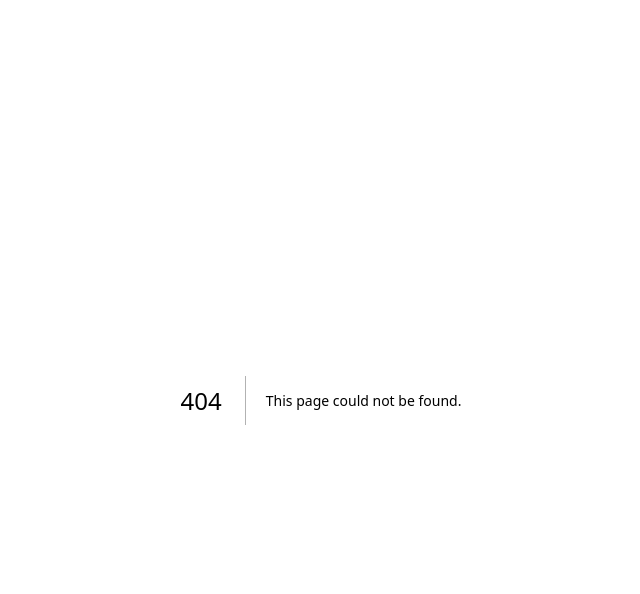
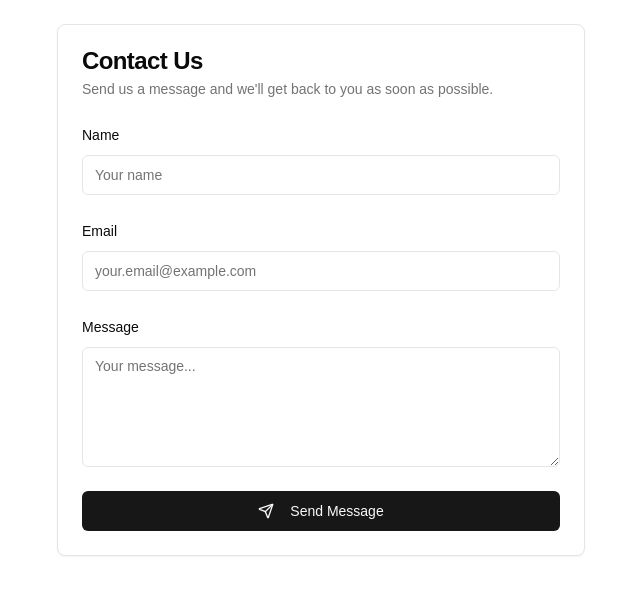
Before and after one commit to kanamesasaki/psychroid, a Next.js app in the folder web/: page /contact in a window 1280 px wide. Before the commit this address had no page. Shown: the top 594 px of the page, without its empty margins (319-959 px from the left). Built offline with nearby package versions, Linux system fonts and the light colour scheme.

Commit message:
Add Process input card and contact form

```diff
--- /dev/null
+++ b/web/app/contact/page.tsx
@@ -0,0 +1,112 @@
+"use client";
+
+import { useState } from 'react';
+import { Card, CardContent, CardDescription, CardHeader, CardTitle } from "@/components/ui/card";
+import { Input } from "@/components/ui/input";
+import { Textarea } from "@/components/ui/textarea";
+import { Button } from "@/components/ui/button";
+import { Label } from "@/components/ui/label";
+import { Send } from "lucide-react"; // アイコン用
+
+const Contact = () => {
+    const [formData, setFormData] = useState({
+        name: '',
+        email: '',
+        message: '',
+    });
+    const [status, setStatus] = useState('');
+
+    const handleChange = (
+        e: React.ChangeEvent<HTMLInputElement | HTMLTextAreaElement>
+    ) => {
+        setFormData({ ...formData, [e.target.name]: e.target.value });
+    };
+
+    const handleSubmit = async (e: React.FormEvent) => {
+        e.preventDefault();
+        setStatus('Sending...');
+        try {
+            const res = await fetch('/api/contact', {
+                method: 'POST',
+                headers: { 'Content-Type': 'application/json' },
+                body: JSON.stringify(formData),
+            });
+
+            if (res.ok) {
+                setStatus('Message sent successfully!');
+                setFormData({ name: '', email: '', message: '' });
+            } else {
+                const json = await res.json();
+                setStatus(`Error: ${json.error}`);
+            }
+        } catch (error) {
+            setStatus('Error submitting the form');
+        }
+    };
+
+    return (
+        <div className="max-w-xl mx-auto p-6">
+            <Card>
+                <CardHeader>
+                    <CardTitle>Contact Us</CardTitle>
+                    <CardDescription>
+                        Send us a message and we'll get back to you as soon as possible.
+                    </CardDescription>
+                </CardHeader>
+                <CardContent>
+                    {status && (
+                        <div className={`mb-4 p-4 rounded-md ${status === 'Sending...' ? 'bg-blue-50 text-blue-700' :
+                                status.startsWith('Error') ? 'bg-red-50 text-red-700' :
+                                    'bg-green-50 text-green-700'
+                            }`}>
+                            {status}
+                        </div>
+                    )}
+                    <form onSubmit={handleSubmit} className="space-y-6">
+                        <div className="space-y-2">
+                            <Label htmlFor="name">Name</Label>
+                            <Input
+                                id="name"
+                                name="name"
+                                value={formData.name}
+                                onChange={handleChange}
+                                placeholder="Your name"
+                                required
+                            />
+                        </div>
+                        <div className="space-y-2">
+                            <Label htmlFor="email">Email</Label>
+                            <Input
+                                id="email"
+                                name="email"
+                                type="email"
+                                value={formData.email}
+                                onChange={handleChange}
+                                placeholder="your.email@example.com"
+                                required
+                            />
+                        </div>
+                        <div className="space-y-2">
+                            <Label htmlFor="message">Message</Label>
+                            <Textarea
+                                id="message"
+                                name="message"
+                                value={formData.message}
+                                onChange={handleChange}
+                                placeholder="Your message..."
+                                className="min-h-[120px]"
+                                required
+                            />
+                        </div>
+                        <Button type="submit" className="w-full">
+                            <Send className="w-4 h-4 mr-2" />
+                            Send Message
+                        </Button>
+                    </form>
+                </CardContent>
+            </Card>
+        </div>
+    );
+};
+
+export default Contact;
--- a/web/components/Chart.tsx
+++ b/web/components/Chart.tsx
@@ -4,6 +4,7 @@ import { useEffect, useRef, useState } from 'react';
 import * as d3 from 'd3';
 import { Point, Line, State } from '../app/page';
 import { Button } from './ui/button';
+import { Download } from "lucide-react"; // アイコン用
 
 interface ChartProps {
     lines: Line[];
@@ -93,6 +94,7 @@ const Chart = ({ lines, initialState }: ChartProps) => {
         setXMax(xMaxNew);
         setYMin(yMinNew);
         setYMax(yMaxNew);
+        console.log('XY range:', xMinNew, xMaxNew, yMinNew, yMaxNew);
 
         // Set scales based on min/max values
         const xScale = d3.scaleLinear()
@@ -303,7 +305,10 @@ const Chart = ({ lines, initialState }: ChartProps) => {
     return (
         <div className="w-full">
             <svg ref={svgRef} className="w-full h-auto"></svg>
-            <Button onClick={exportSVG} className="mb-2">Export SVG</Button>
+            <Button onClick={exportSVG} className="mb-2">
+                <Download className="mr-1" />
+                Export SVG
+            </Button>
         </div>
     );
 }
--- a/web/components/Process.tsx
+++ b/web/components/Process.tsx
@@ -3,6 +3,7 @@
 import React, { useState } from "react";
 import ProcessCard, { ProcessData } from "./ProcessCard";
 import { Button } from "./ui/button";
+import { SquarePlus } from "lucide-react"; // アイコン用
 
 const Process = () => {
     const [processes, setProcesses] = useState<ProcessData[]>([
@@ -31,6 +32,7 @@ const Process = () => {
             ))}
             <div className="flex justify-end">
                 <Button onClick={addProcessCard} className="text-sm px-3 py-1">
+                    <SquarePlus className="mr-1" />
                     Add Process
                 </Button>
             </div>
--- /dev/null
+++ b/web/components/ui/textarea.tsx
@@ -0,0 +1,22 @@
+import * as React from "react"
+
+import { cn } from "@/lib/utils"
+
+const Textarea = React.forwardRef<
+  HTMLTextAreaElement,
+  React.ComponentProps<"textarea">
+>(({ className, ...props }, ref) => {
+  return (
+    <textarea
+      className={cn(
+        "flex min-h-[80px] w-full rounded-md border border-input bg-background px-3 py-2 text-base ring-offset-background placeholder:text-muted-foreground focus-visible:outline-none focus-visible:ring-2 focus-visible:ring-ring focus-visible:ring-offset-2 disabled:cursor-not-allowed disabled:opacity-50 md:text-sm",
+        className
+      )}
+      ref={ref}
+      {...props}
+    />
+  )
+})
+Textarea.displayName = "Textarea"
+
+export { Textarea }
--- a/web/package.json
+++ b/web/package.json
@@ -18,6 +18,7 @@
     "d3": "^7.9.0",
     "lucide-react": "^0.475.0",
     "next": "15.1.7",
+    "nodemailer": "^6.10.0",
     "react": "^19.0.0",
     "react-dom": "^19.0.0",
     "tailwind-merge": "^3.0.1",
@@ -26,6 +27,7 @@
   "devDependencies": {
     "@eslint/eslintrc": "^3",
     "@types/node": "^20",
+    "@types/nodemailer": "^6.4.17",
     "@types/react": "^19",
     "@types/react-dom": "^19",
     "@types/webpack": "^5.28.5",
```
Also changed, not shown: web/api/contact/route.ts (added, +39 -0 lines), 2 other files (tests, documents, lock files or other folders).
